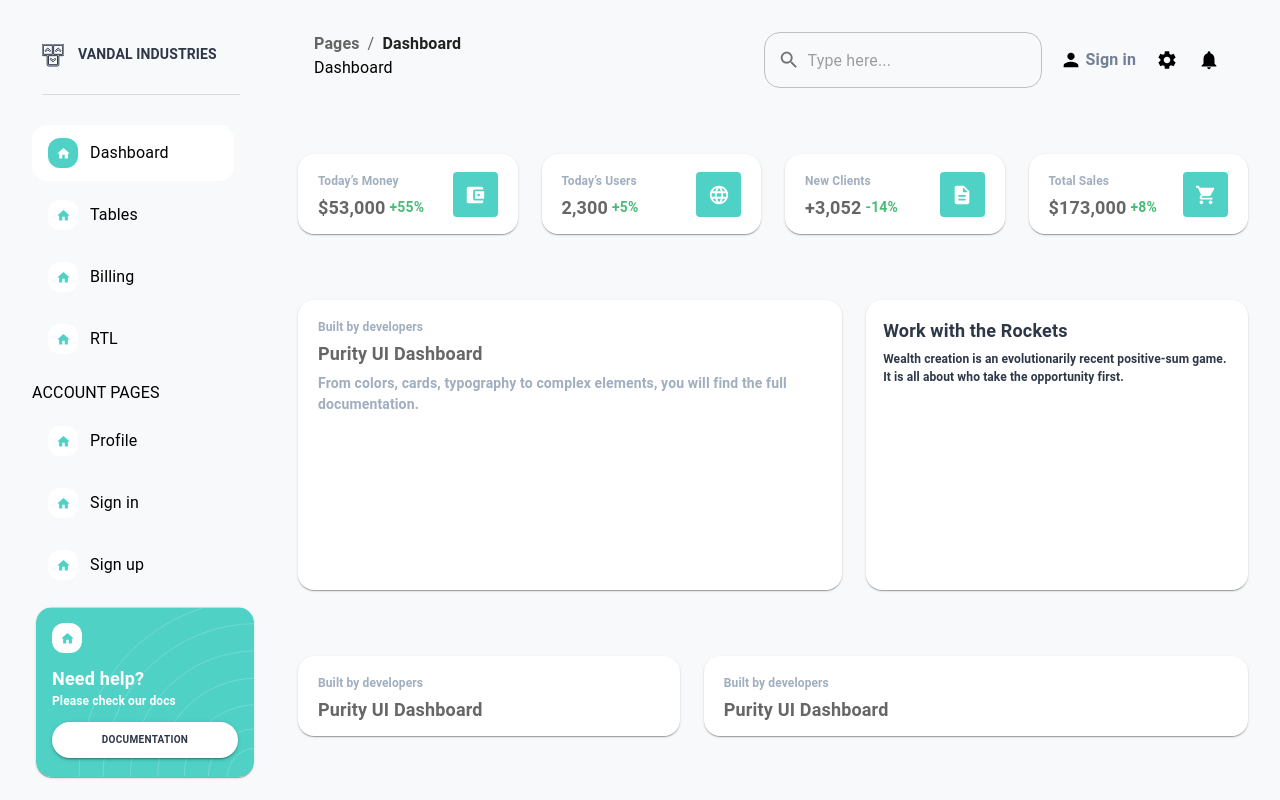
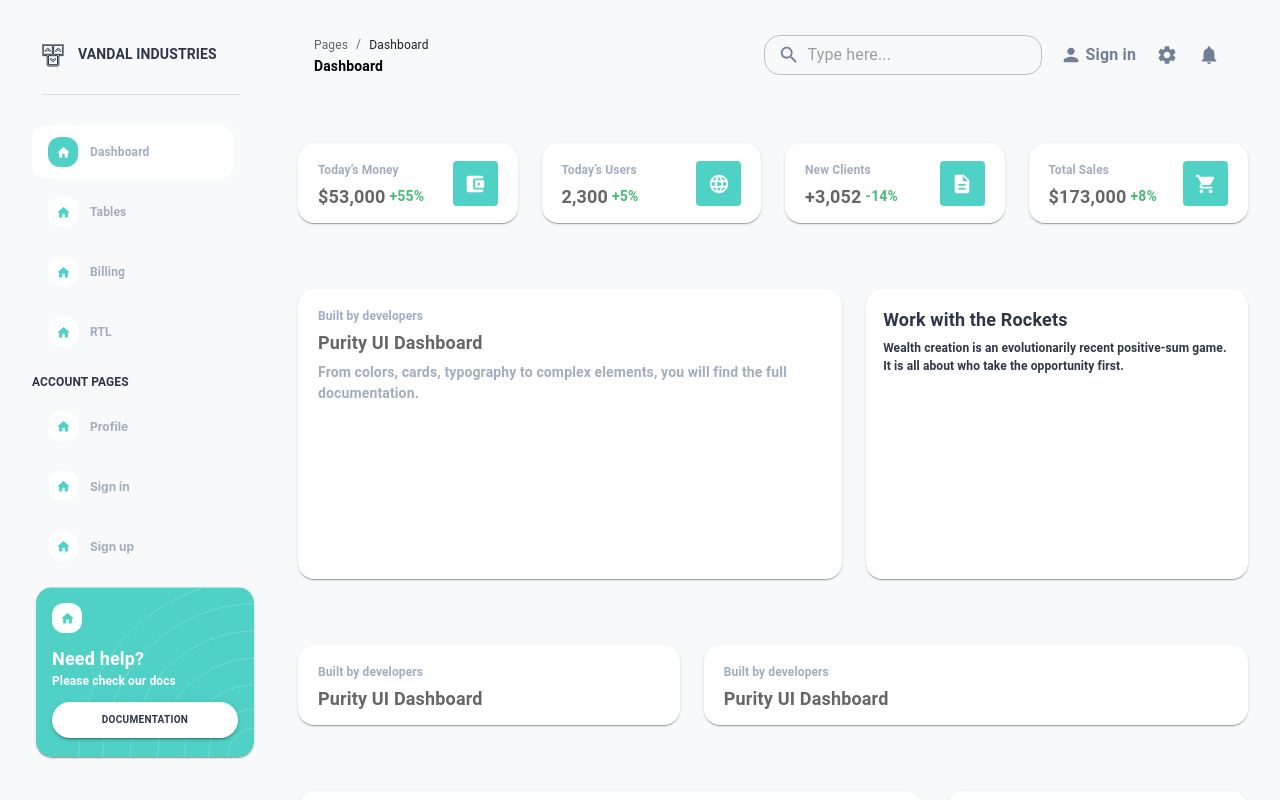
Before and after one commit to cyriel04/inflexion-cyriel, a React (Create React App) app: page / in a window 1280 px wide. Built offline with nearby package versions, Linux system fonts and the light colour scheme.

Commit message:
Refactor dashboard

```diff
--- a/src/pages/Dashboard.tsx
+++ b/src/pages/Dashboard.tsx
@@ -1,44 +1,9 @@
-import {
-	Breadcrumbs,
-	Card,
-	cardClasses,
-	CardContent,
-	cardContentClasses,
-	Divider,
-	Grid,
-	IconButton,
-	iconButtonClasses,
-	InputAdornment,
-	List,
-	listClasses,
-	ListItem,
-	ListItemButton,
-	listItemButtonClasses,
-	ListItemIcon,
-	listItemIconClasses,
-	ListItemText,
-	styled,
-	touchRippleClasses,
-	Typography
-} from '@mui/material'
-import {
-	AccountBalanceWallet,
-	Description,
-	Home,
-	Language,
-	Notifications,
-	Person,
-	Search,
-	Settings,
-	ShoppingCart
-} from '@mui/icons-material'
+import { Card, CardContent, Grid, IconButton, iconButtonClasses, styled, touchRippleClasses, Typography } from '@mui/material'
+import { AccountBalanceWallet, Description, Language, ShoppingCart } from '@mui/icons-material'
 
 import Footer from '../components/Footer'
-import IFLogo from '../components/IFLogo'
-import IFTextField from '../components/IFTextField'
-import IFButton from '../components/IFButton'
-import Docs from '../assets/docs-bg.svg'
-import IFLink from '../components/IFLink'
+import IFSideBar from '../components/IFSideBar'
+import IFHeader from '../components/IFHeader'
 
 const dashboardList = [
 	{
@@ -73,115 +38,10 @@ const dashboardList = [
 const Dashboard = () => {
 	return (
 		<StyledDashboard>
-			<div className="sidebar">
-				<div className="logo-container">
-					<IFLogo focusedBackground />
-					<Divider sx={{ margin: '26px 0 22px 0' }} />
-				</div>
-
-				<List>
-					{['Dashboard', 'Tables', 'Billing', 'RTL'].map((text, index) => (
-						<ListItem key={text} disablePadding>
-							<ListItemButton selected={text === 'Dashboard'} disableGutters>
-								<ListItemIcon>
-									{index % 2 === 0 ? <Home sx={{ fontSize: '15px' }} /> : <Home sx={{ fontSize: '15px' }} />}
-								</ListItemIcon>
-								<ListItemText
-									primary={text}
-									sx={{
-										marginLeft: '12px'
-									}}
-								/>
-							</ListItemButton>
-						</ListItem>
-					))}
-				</List>
-
-				<Typography
-					variant="body1"
-					sx={{
-						marginLeft: '32px',
-						marginRight: '16px'
-					}}
-				>
-					ACCOUNT PAGES
-				</Typography>
-				<List>
-					{['Profile', 'Sign in', 'Sign up'].map((text, index) => (
-						<ListItem key={index} disablePadding>
-							<ListItemButton selected={text === 'Dashboard'} disableGutters>
-								<ListItemIcon>
-									<Home />
-								</ListItemIcon>
-								<ListItemText
-									primary={text}
-									sx={{
-										marginLeft: '12px'
-									}}
-								/>
-							</ListItemButton>
-						</ListItem>
-					))}
-				</List>
-
-				<Card>
-					<CardContent>
-						<IconButton>
-							<Home sx={{ fontSize: '15px' }} />
-						</IconButton>
-						<Typography
-							sx={{ fontSize: 18, fontWeight: 700, marginTop: '12px', marginBottom: 'unset', color: '#fff' }}
-							color="text.secondary"
-							gutterBottom
-						>
-							Need help?
-						</Typography>
-						<Typography sx={{ fontSize: 12, fontWeight: 700, color: '#fff' }} color="text.secondary" gutterBottom>
-							Please check our docs
-						</Typography>
-						<IFButton sx={{ width: '100%', marginTop: '8px' }} background="#fff" sentiment="#2D3748">
-							DOCUMENTATION
-						</IFButton>
-					</CardContent>
-				</Card>
-			</div>
+			<IFSideBar />
 
 			<div className="content">
-				<div className="header">
-					<div>
-						<Breadcrumbs aria-label="breadcrumb" sx={{}}>
-							<IFLink color="inherit" href="/">
-								Pages
-							</IFLink>
-							<IFLink color="text.primary" href="/material-ui/getting-started/installation/">
-								Dashboard
-							</IFLink>
-						</Breadcrumbs>
-						<Typography variant="body1">Dashboard</Typography>
-					</div>
-
-					<div className="header-right">
-						<IFTextField
-							placeholder="Type here..."
-							textFieldProps={{
-								InputProps: {
-									startAdornment: (
-										<InputAdornment position="start">
-											<Search />
-										</InputAdornment>
-									)
-								}
-							}}
-							sx={{ marginRight: '18px' }}
-						/>
-						<Person />
-						<IFLink variant="body1" sx={{ marginLeft: '4px', marginRight: '20px', color: '#718096' }} href="/signin">
-							Sign in
-						</IFLink>
-						<Settings sx={{ marginRight: '20px' }} />
-						<Notifications sx={{ marginRight: '28px' }} />
-					</div>
-				</div>
+				<IFHeader title="Dashboard" />
 
 				<Grid container spacing={3}>
 					{dashboardList.map(({ title, icon, total, percentage }, index) => {
@@ -420,78 +280,6 @@ const Dashboard = () => {
 export default Dashboard
 
 const StyledDashboard = styled('div')(() => ({
-	'.sidebar': {
-		background: '#F8F9FA',
-		width: '266px',
-		position: 'fixed',
-		left: 0,
-		top: 0,
-		height: '100vh',
-		overflow: 'auto',
-
-		'.logo-container': {
-			padding: '44px 26px 0px 42px'
-		},
-
-		[`.${listClasses.root}`]: {
-			margin: '0 16px 0 32px',
-
-			[`.${listItemButtonClasses.root}`]: {
-				margin: '0px 16px 6px 0px',
-				padding: '12px 16px 12px 16px',
-				borderRadius: '15px',
-				'&.Mui-selected': {
-					background: '#FFFFFF',
-					'.MuiListItemIcon-root': {
-						background: '#4FD1C5',
-						color: '#fff'
-					}
-				}
-			},
-
-			[`.${listItemIconClasses.root}`]: {
-				minWidth: '30px',
-				width: '30px',
-				height: '30px',
-				background: '#fff',
-				display: 'flex',
-				alignItems: 'center',
-				justifyContent: 'center',
-				borderRadius: '12px',
-				color: '#4FD1C5',
-
-				'& svg': {
-					fontSize: '15px'
-				}
-			}
-		},
-
-		[`.${cardClasses.root}`]: {
-			borderRadius: '16px',
-			margin: '0px 12px 200px 36px',
-			backgroundImage: `url(${Docs})`,
-
-			[`.${cardContentClasses.root}`]: {
-				background: 'transparent',
-				height: '138px',
-				paddingBottom: 'unset !important',
-				marginBottom: '16px'
-			},
-
-			[`.${iconButtonClasses.root}`]: {
-				minWidth: '30px',
-				width: '30px',
-				height: '30px',
-				background: '#fff',
-				display: 'flex',
-				alignItems: 'center',
-				justifyContent: 'center',
-				borderRadius: '12px',
-				color: '#4FD1C5'
-			}
-		}
-	},
-
 	'.content': {
 		height: '100%',
 		background: '#F8F9FA',
@@ -504,20 +292,6 @@ const StyledDashboard = styled('div')(() => ({
 		overflow: 'auto',
 		marginLeft: '266px',
 
-		'.header': {
-			marginLeft: '16px',
-			display: 'flex',
-			justifyContent: 'space-between',
-
-			'.header-right': {
-				display: 'inline-flex',
-				alignItems: 'center',
-
-				'& svg': {
-					fontSize: '22px'
-				}
-			}
-		},
 		[`.${iconButtonClasses.root}`]: {
 			color: '#fff',
 			borderRadius: '4px',
--- /dev/null
+++ b/src/pages/NotFound.tsx
@@ -0,0 +1,14 @@
+import { Typography } from '@mui/material'
+
+import Navigation from '../components/Navigation'
+
+const NotFound = () => {
+	return (
+		<div style={{ textAlign: 'center' }}>
+			<Navigation focusedBackground />
+			<Typography variant="h4">NotFound</Typography>
+		</div>
+	)
+}
+
+export default NotFound
--- a/src/pages/Tables.tsx
+++ b/src/pages/Tables.tsx
@@ -1,9 +1,20 @@
 import Footer from '../components/Footer'
+import IFHeader from '../components/IFHeader'
+import IFSideBar from '../components/IFSideBar'
 
 const Tables = () => {
 	return (
 		<div>
-			<Footer />
+			<IFSideBar />
+			<div
+				style={{
+					marginLeft: '266px',
+					padding: '32px'
+				}}
+			>
+				<IFHeader title="Tables" />
+				<Footer noMargin />
+			</div>
 		</div>
 	)
 }
```
